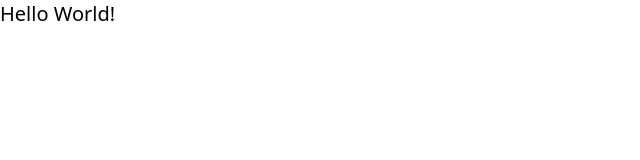
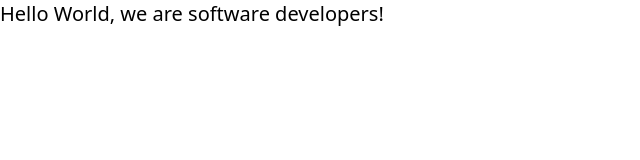
Before and after one commit to NasirKhalidQ/microverse-trial2, a plain HTML site: page src/index.html in a window 1280 px wide. Shown: the whole page, without its empty margins (0-640 px from the left). Drawn offline with Linux system fonts and the light colour scheme.

Commit message:
Appended hello world text

```diff
--- a/src/index.html
+++ b/src/index.html
@@ -9,7 +9,7 @@
 
   <body>
     <script src="https://cdn.freecodecamp.org/testable-projects-fcc/v1/bundle.js"></script>
-    <h1 class="text-xl">Hello World!</h1>
+    <h1 class="text-xl">Hello World, we are software developers!</h1>
     <!--
 
     Hello Camper!
```
